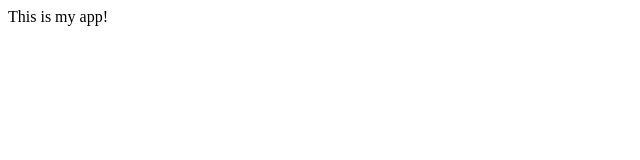
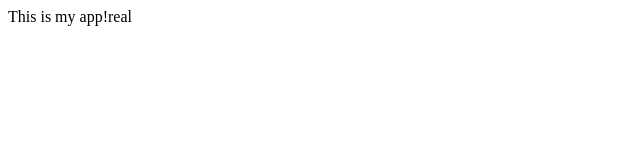
Before and after one commit to Erudite247/My-app-sample2, a plain HTML site: page index.html in a window 1280 px wide. Shown: the full height of the page, 0-640 px from the left. Drawn offline with Linux system fonts and the light colour scheme.

Commit message:
another html change

```diff
--- a/index.html
+++ b/index.html
@@ -5,7 +5,7 @@
 </head>
 
 <body>
-    This is my app!
+    This is my app!real
 </body>
 
 </html>
```
